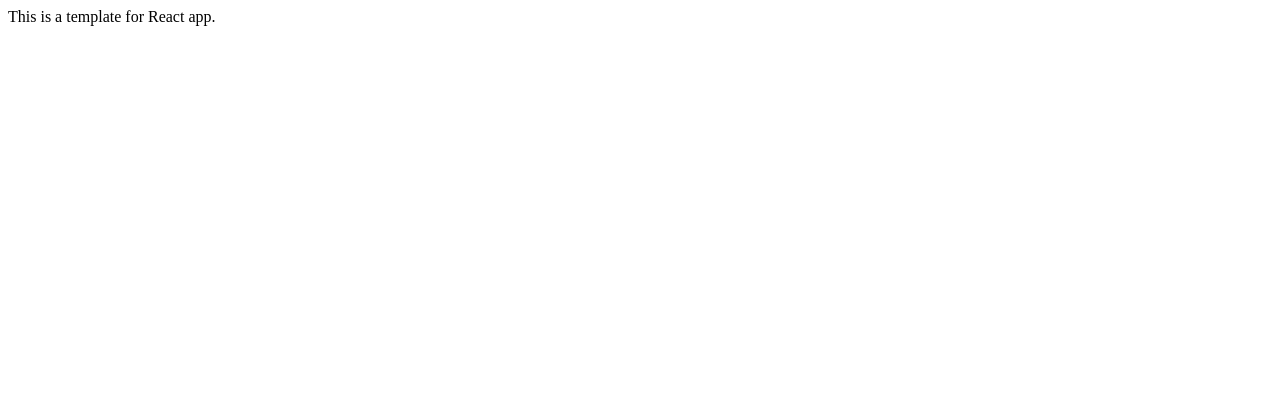
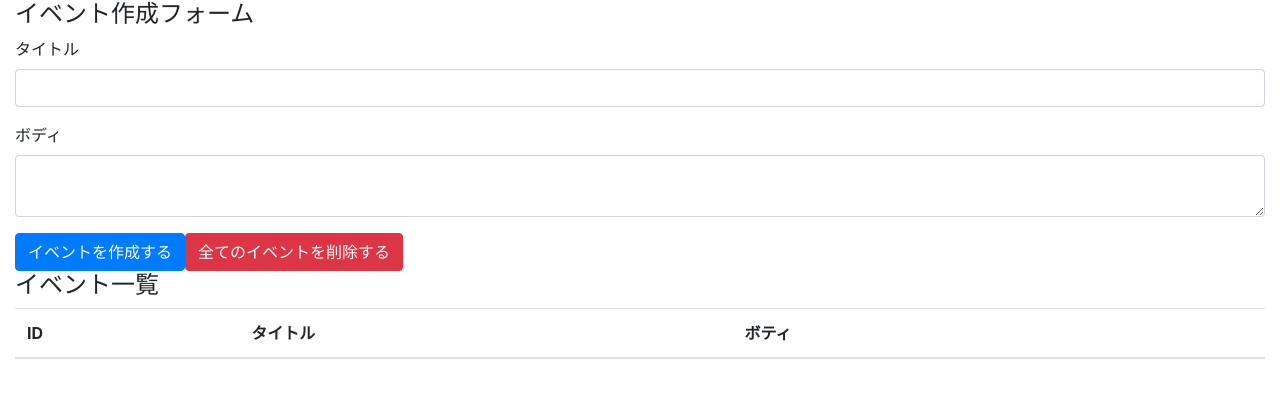
Before and after one commit to toshi-oliver/react-hooks-101, a React (Create React App) app: page / in a window 1280 px wide. Shown: the top 398 px of the page. Built offline with nearby package versions, Linux system fonts and the light colour scheme.

Commit message:
create form and table with bootstrap

```diff
--- a/package.json
+++ b/package.json
@@ -6,6 +6,7 @@
     "@testing-library/jest-dom": "^4.2.4",
     "@testing-library/react": "^9.3.2",
     "@testing-library/user-event": "^7.1.2",
+    "bootstrap": "4.3.1",
     "react": "^16.13.1",
     "react-dom": "^16.13.1",
     "react-scripts": "3.4.1"
--- a/src/App.js
+++ /dev/null
@@ -1,7 +0,0 @@
-import React from "react";
-
-const App = () => {
-  return <div>This is a template for React app.</div>;
-};
-
-export default App;
--- /dev/null
+++ b/src/components/App.js
@@ -0,0 +1,39 @@
+import React from "react";
+import "bootstrap/dist/css/bootstrap.min.css";
+
+const App = () => {
+  return (
+    <div className="container-fluid">
+      <h4>イベント作成フォーム</h4>
+      <form>
+        <div className="form-group">
+          <label htmlFor="formEventTitle">タイトル</label>
+          <input className="form-control" id="formEventTitle" />
+        </div>
+
+        <div className="form-group">
+          <label htmlFor="formEventBody">ボディ</label>
+          <textarea className="form-control" id="formEventBody" />
+        </div>
+
+        <button className="btn btn-primary">イベントを作成する</button>
+        <button className="btn btn-danger">全てのイベントを削除する</button>
+      </form>
+
+      <h4>イベント一覧</h4>
+      <table className="table table-hover">
+        <thead>
+          <tr>
+            <th>ID</th>
+            <th>タイトル</th>
+            <th>ボティ</th>
+            <th></th>
+          </tr>
+        </thead>
+        <tbody></tbody>
+      </table>
+    </div>
+  ); // JSXの場合class属性は「className」
+};
+
+export default App;
--- a/src/index.js
+++ b/src/index.js
@@ -1,6 +1,6 @@
 import React from "react";
 import ReactDOM from "react-dom";
-import App from "./App";
+import App from "./components/App";
 
 ReactDOM.render(
   <React.StrictMode>
```
Also changed, not shown: 1 other file (tests, documents, lock files or other folders).
